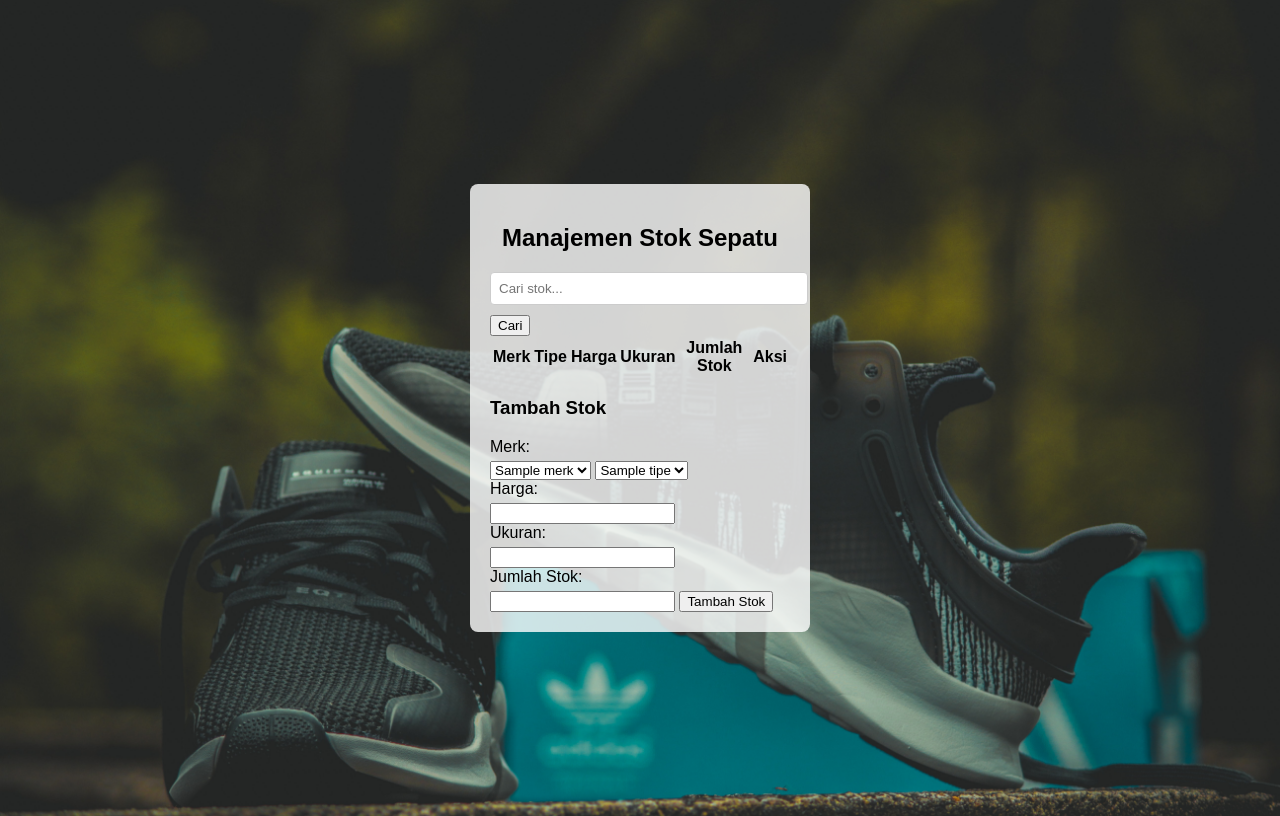
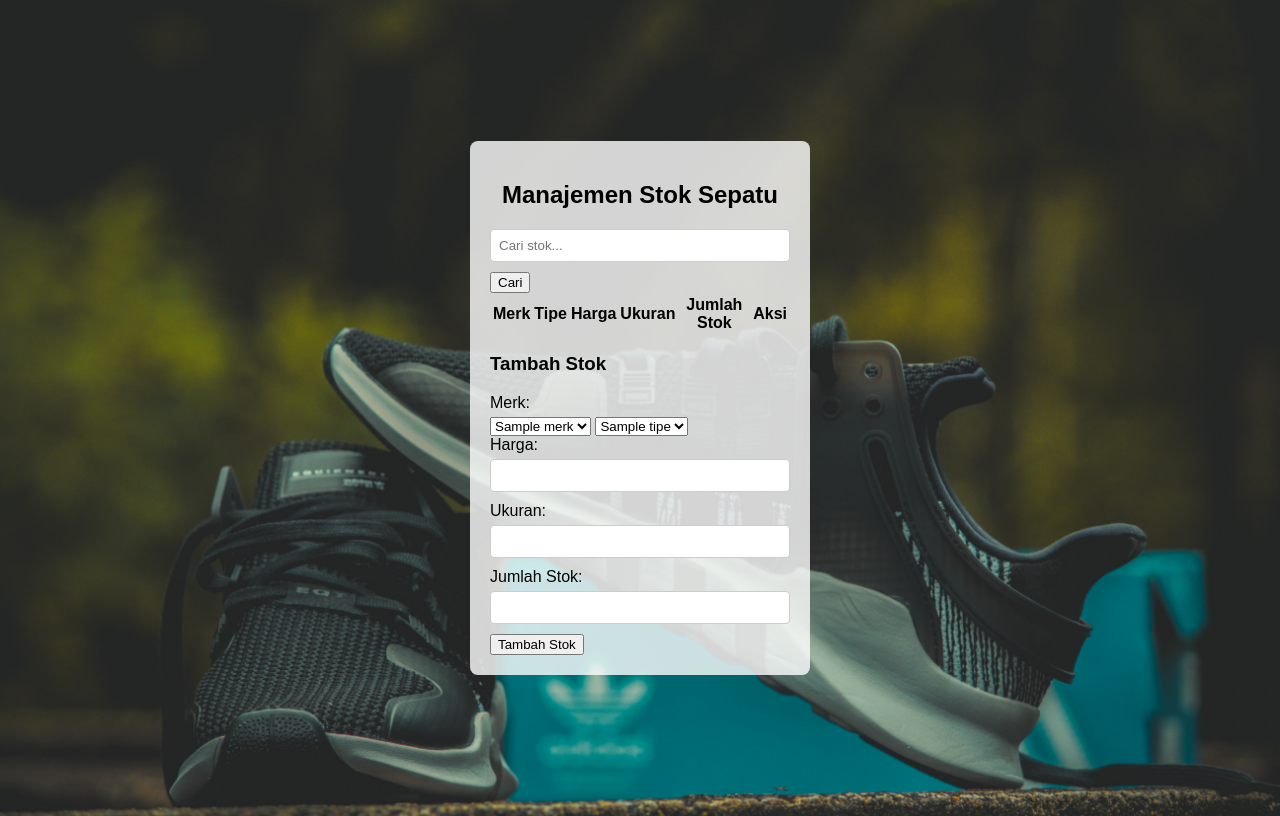
Before and after one commit to quenzvezda/Web-Ukur-Sepatu, a PHP site: page /editData.php in a window 1280 px wide. Run offline with PHP 8.4, Linux system fonts and the light colour scheme; tables that the repository leaves empty or names only in its code hold one stand-in row (values such as "Sample post"); lists and menus that the app fills with data are empty.

Commit message:
change input width to 94%

```diff
--- a/resource/main.css
+++ b/resource/main.css
@@ -57,8 +57,9 @@ label {
 }
 
 input[type="text"],
-input[type="password"] {
-  width: 100%;
+input[type="password"],
+input[type="number"] {
+  width: 94%;
   padding: 8px;
   margin-bottom: 10px;
   border: 1px solid #ccc;
```
